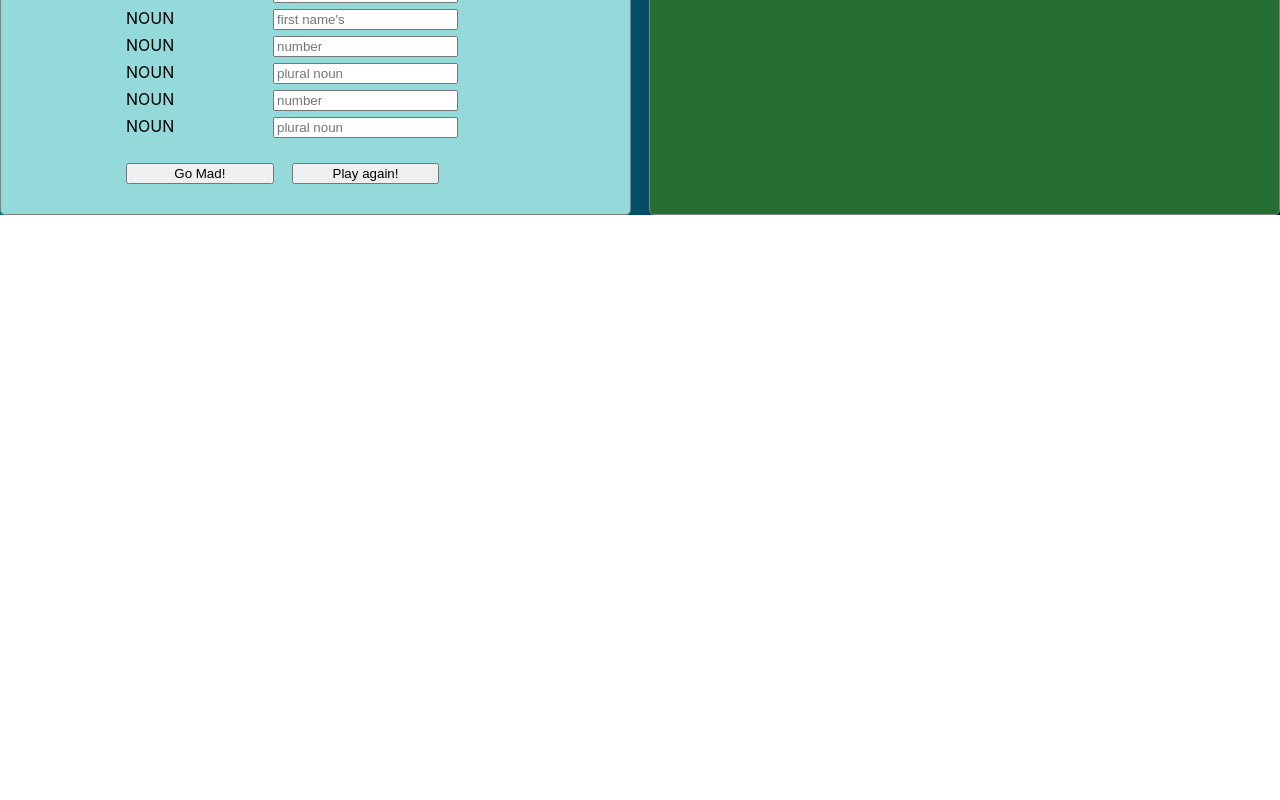
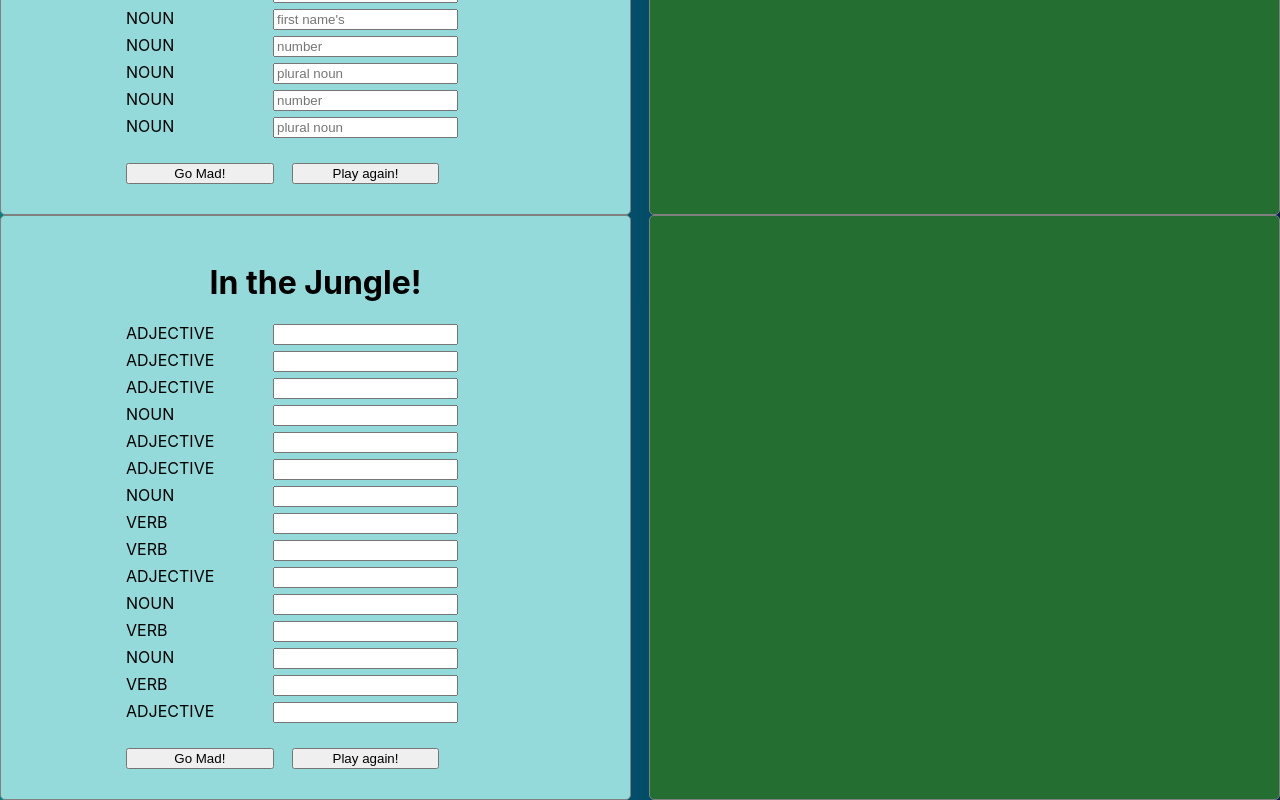
Before and after one commit to kylipoo/madmakers, a React (Create React App) app: page /madlibs in a window 1280 px wide. Shown: the part 2493-3293 px from the top of the page. Before the commit the page ends 2708 px from the top, so only its background shows below. Built offline with nearby package versions, Linux system fonts and the light colour scheme.

Commit message:
Adding new madlib

```diff
--- a/src/components/madlibs-list/inputs.js
+++ b/src/components/madlibs-list/inputs.js
@@ -358,6 +358,86 @@ export const libsIn = [
             value: ""
         },
         ]
+    },
+    {
+        id: 6,
+        name: "In the Jungle!",
+        mad: [{
+            label: 'ADJECTIVE',
+            placeholder: '',
+            value: ""
+        },
+        {
+            label: 'ADJECTIVE',
+            placeholder: '',
+            value: ""
+        },
+        {
+            label: 'ADJECTIVE',
+            placeholder: '',
+            value: ""
+        },
+        {
+            label: 'NOUN',
+            placeholder: '',
+            value: ""
+        },
+        {
+            label: 'ADJECTIVE',
+            placeholder: '',
+            value: ""
+        },
+        {
+            label: 'ADJECTIVE',
+            placeholder: '',
+            value: ""
+        },
+        {
+            label: 'NOUN',
+            placeholder: '',
+            value: ""
+        },
+        {
+            label: 'VERB',
+            placeholder: '',
+            value: ""
+        },
+        {
+            label: 'VERB',
+            placeholder: '',
+            value: ""
+        },
+        {
+            label: 'ADJECTIVE',
+            placeholder: '',
+            value: ""
+        },
+        {
+            label: 'NOUN',
+            placeholder: '',
+            value: ""
+        },
+        {
+            label: 'VERB',
+            placeholder: '',
+            value: ""
+        },
+        {
+            label: 'NOUN',
+            placeholder: '',
+            value: ""
+        },
+        {
+            label: 'VERB',
+            placeholder: '',
+            value: ""
+        },
+        {
+            label: 'ADJECTIVE',
+            placeholder: '',
+            value: ""
+        },
+        ]
     }
 
 ]
--- a/src/components/madlibs/output.component.jsx
+++ b/src/components/madlibs/output.component.jsx
@@ -49,6 +49,15 @@ const Output = ({ fields, id }) => {
             `}
         </div>
       )}
+      {id === 6 && (
+        <div>
+          {`I walk through the color jungle. I take out my (  ${fields[0].value}  ) canteen. There's a (  ${fields[1].value}  ) parrot with a (  ${fields[2].value}  ) (  ${fields[3].value}  ) in his mouth right there in front of me in the (  ${fields[4].value}  ) trees! I gaze at his
+          (  ${fields[5].value}  ) (  ${fields[6].value}  ). A sudden sound awakes me from my daydream! A panther's (  ${fields[7].value}  ) in front of my head! I
+          (  ${fields[8].value}  ) his (  ${fields[9].value}  ) breath. I remember I have a packet of (  ${fields[10].value}  ) that makes go into a deep slumber! I (  ${fields[11].value}  ) it away from me in front of the (  ${fields[12].value}  ). Yes he's eating it! I
+          (  ${fields[13].value}  ) away through the (  ${fields[14].value}  ) jungle. I meet the parents at the tent. Phew! It's been an exciting day in the jungle.
+            `}
+        </div>
+      )}
     </>
   );
 };
```
